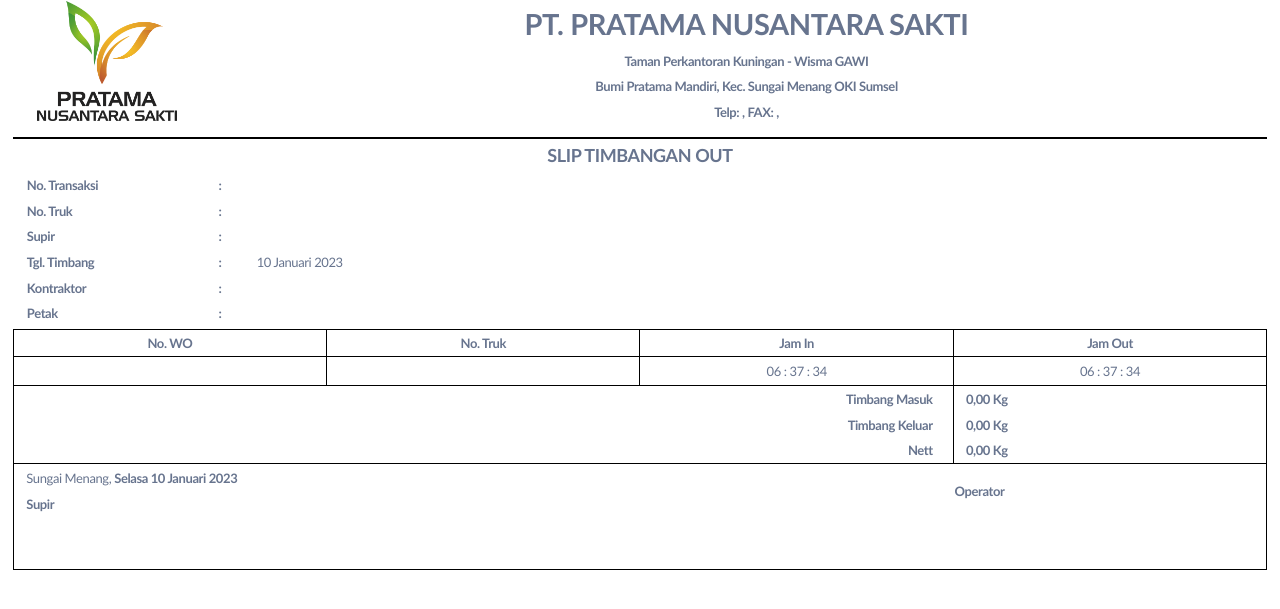
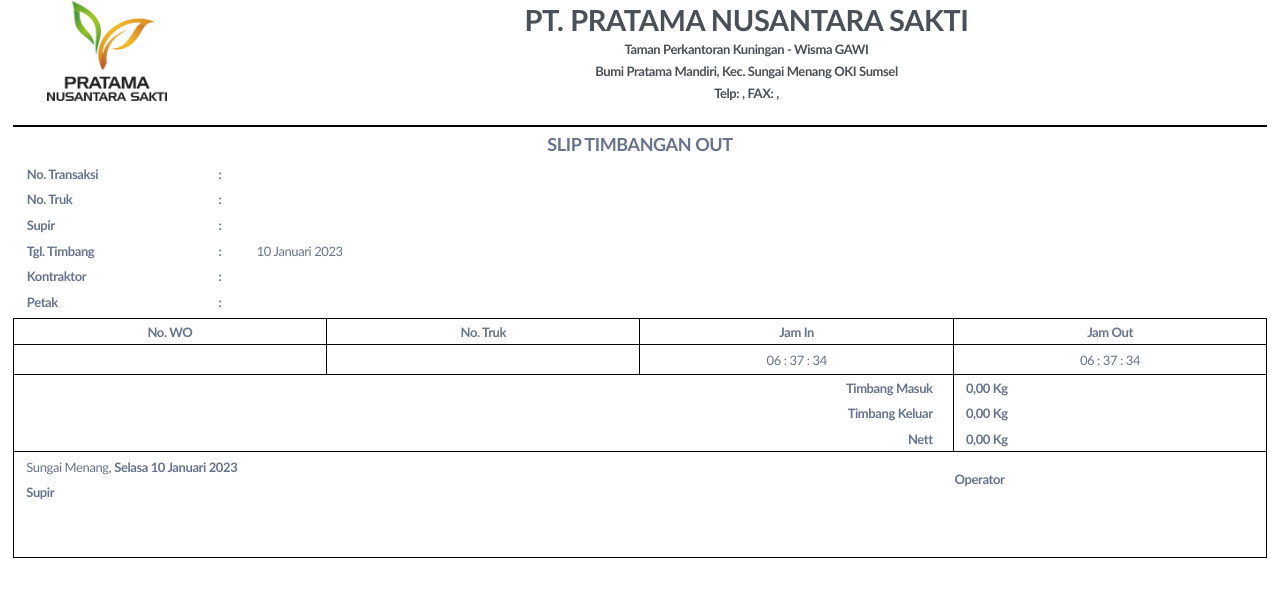
Before and after one commit to flashcry3rd/wcs.pns.id, a CodeIgniter 4 app: the page made by app/Views/temp/surat-timbang.php in a window 1280 px wide. Shown: the top 609 px of the page. Run offline with PHP 8.4 and a stand-in for CodeIgniter, Linux system fonts and the light colour scheme; the template is opened without the code that fills it, so the values that code supplies are empty; some libraries are stand-ins or nearby versions.

Commit message:
Update surat-timbang.php

```diff
--- a/app/Views/temp/surat-timbang.php
+++ b/app/Views/temp/surat-timbang.php
@@ -57,8 +57,9 @@
                 <td style=" padding-left: 1%; padding-right: 1%">
                     <div class="col-12">
                         <div class="row">
-                            <div class="col-2" style="text-align: center;"><img src="assets/img/logo.png" style="height: 120px;width: 140px;"></div>
+                            <div class="col-2" style="text-align: center;"><img src="assets/img/logo.png" style="height: 100px;width: 120px;"></div>
                             <div class="col-10 tengah" style="text-align: center;">
+                                <div class="form-control" style="border: none;">
                                     <b><a style="font-size: 29px;">PT. PRATAMA NUSANTARA SAKTI</a>
                                         <br />
                                         <a style="font-size: 18;">Taman Perkantoran Kuningan - Wisma GAWI</a>
@@ -67,6 +68,7 @@
                                         <br />
                                         <a style="font-size: 18;">Telp: , FAX: , </a>
                                     </b>
+                                </div>
                             </div>
                         </div>
                         <div class="garis-panjang"></div>
```
Lines whose indentation alone changed are shown as unchanged.
